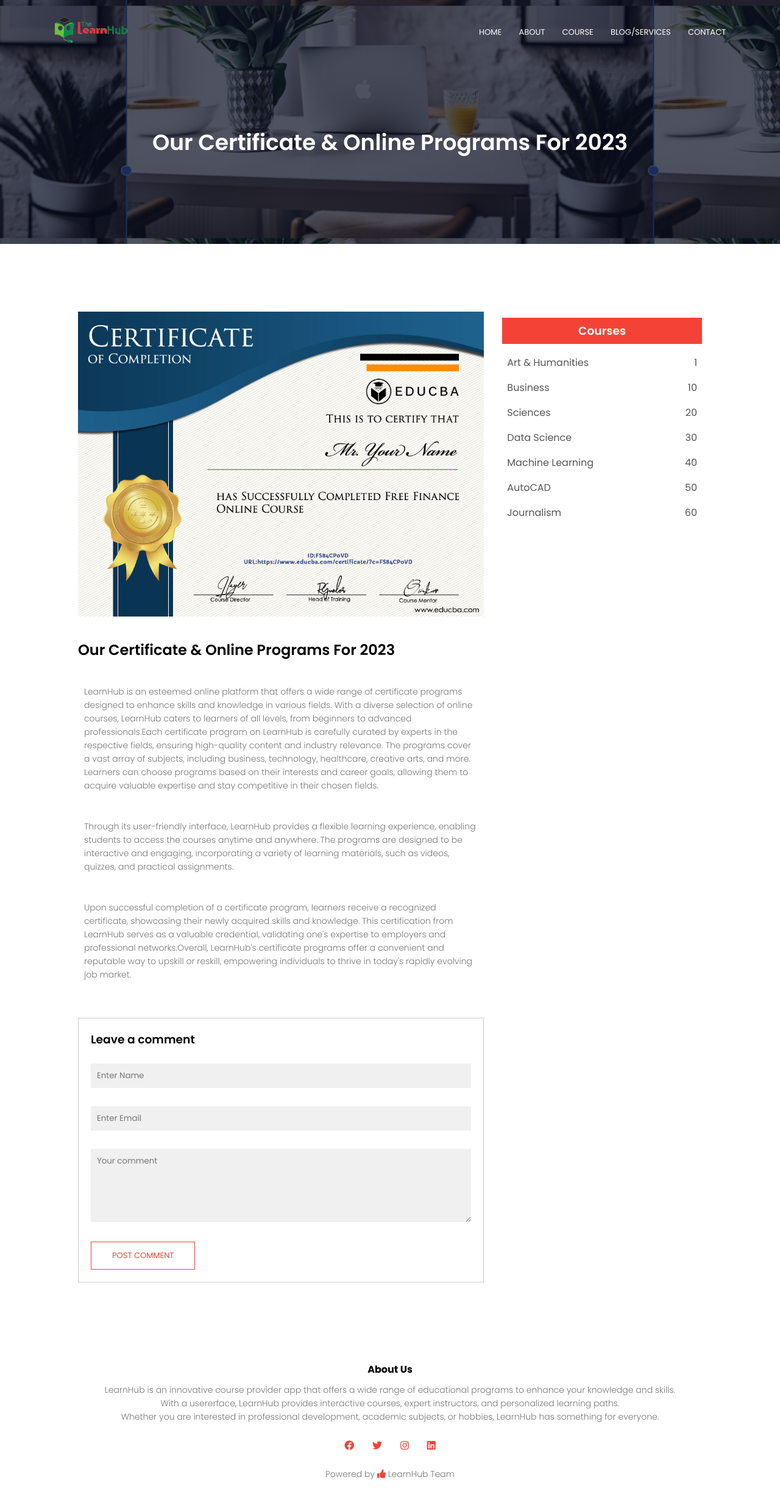
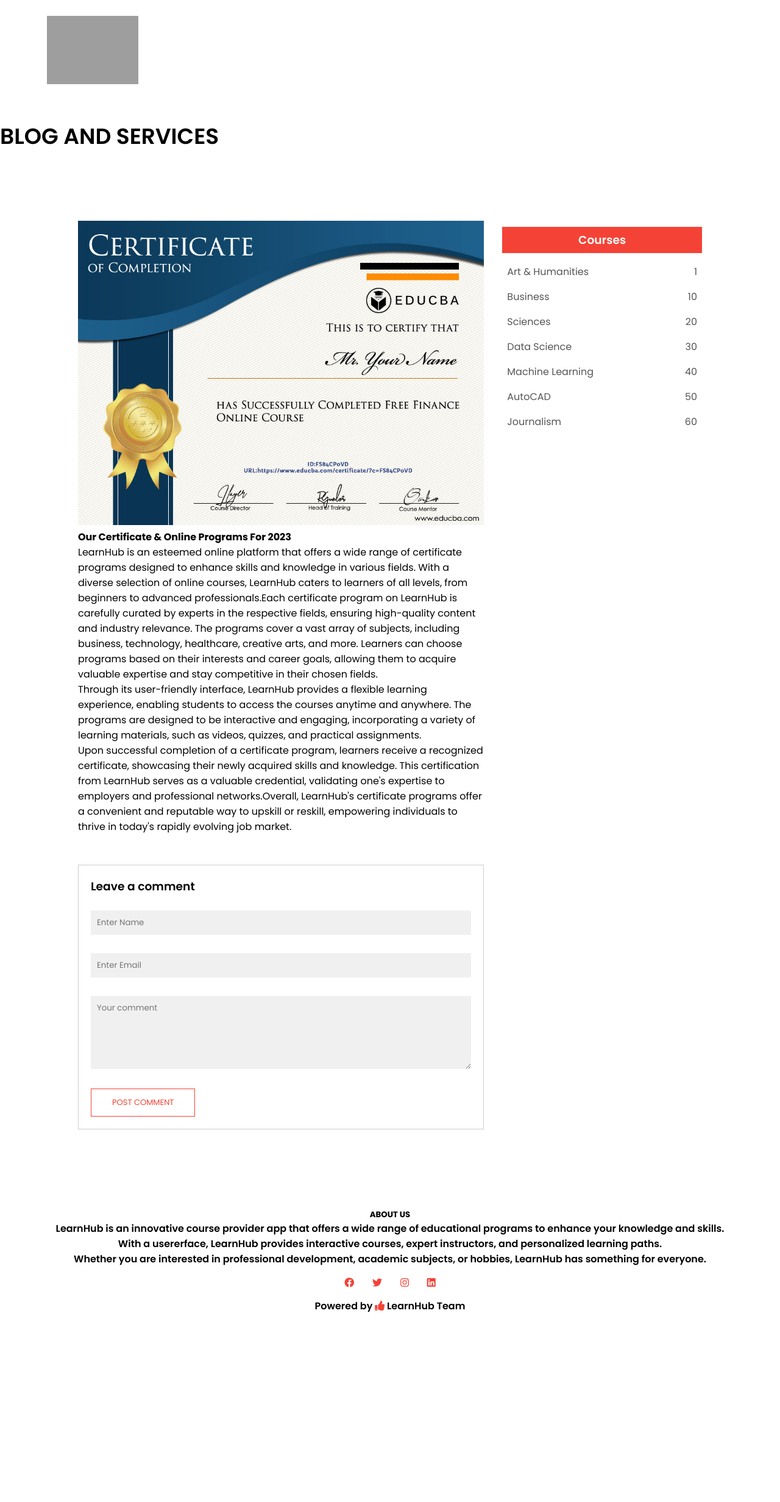
Before and after one commit to Kraymond1738/LearnHub, a Flask app: template templates/html/Blog.html in a window 1280 px wide. Shown: the whole page at 61% size. After the commit the page ends 2152 px from the top, so only its background shows below. Run offline with Flask 3, Linux system fonts and the light colour scheme; the template is opened without the code that fills it, so the values that code supplies are empty; grey boxes are pictures that could not be loaded.

Commit message:
Our blog and services

```diff
--- a/templates/html/Blog.html
+++ b/templates/html/Blog.html
@@ -11,15 +11,15 @@
 
 </head>
 <body>
-<section class="sub-header">
+<section class="sub-header3">
         <nav>
-            <a href="index.html"><img src="images/learnhub_2-removebg-preview.png"></a>
+            <a href="index.html"><img src="images/learnhub_logo.png"></a>
             <div class="nav-links" id="navLinks">
                 <i class="fas fa-times" onclick="hideMenu()"></i>
                 <ul>
                     <li><a href="Home.html">HOME</a></li>
                     <li><a href="About.html">ABOUT</a></li>
-                    <li><a href="course.html">COURSE</a></li>
+                    <li><a href="courses.html">COURSES</a></li>
                     <li><a href="Blog.html">BLOG/SERVICES</a></li>
                     <li><a href="contact.html">CONTACT</a></li>
                 </ul>
@@ -27,7 +27,7 @@
            <i class="fas fa-bars" onclick="showMenu()"></i>
         </nav>
 
-    <h1>Our Certificate & Online Programs For 2023</h1>
+    <br><h1>BLOG AND SERVICES</h1>
 
     </section>
 
@@ -39,12 +39,12 @@
         <div class= "row">
             <div class="blog-left">
                 <img src="images/Free-Finance-Online-Course-Certificate.jpg">
-                <h2>Our Certificate & Online Programs For 2023</h2>
-                <p>LearnHub is an esteemed online platform that offers a wide range of certificate programs designed to enhance skills and knowledge in various fields. With a diverse selection of online courses, LearnHub caters to learners of all levels, from beginners to advanced professionals.Each certificate program on LearnHub is carefully curated by experts in the respective fields, ensuring high-quality content and industry relevance. The programs cover a vast array of subjects, including business, technology, healthcare, creative arts, and more. Learners can choose programs based on their interests and career goals, allowing them to acquire valuable expertise and stay competitive in their chosen fields.</p>
+                <h4>Our Certificate & Online Programs For 2023</h4>
+                <p1>LearnHub is an esteemed online platform that offers a wide range of certificate programs designed to enhance skills and knowledge in various fields. With a diverse selection of online courses, LearnHub caters to learners of all levels, from beginners to advanced professionals.Each certificate program on LearnHub is carefully curated by experts in the respective fields, ensuring high-quality content and industry relevance. The programs cover a vast array of subjects, including business, technology, healthcare, creative arts, and more. Learners can choose programs based on their interests and career goals, allowing them to acquire valuable expertise and stay competitive in their chosen fields.</p1>
                 <br>
-                <p>Through its user-friendly interface, LearnHub provides a flexible learning experience, enabling students to access the courses anytime and anywhere. The programs are designed to be interactive and engaging, incorporating a variety of learning materials, such as videos, quizzes, and practical assignments.</p>
+                <p1>Through its user-friendly interface, LearnHub provides a flexible learning experience, enabling students to access the courses anytime and anywhere. The programs are designed to be interactive and engaging, incorporating a variety of learning materials, such as videos, quizzes, and practical assignments.</p1>
                 <br>
-                <p>Upon successful completion of a certificate program, learners receive a recognized certificate, showcasing their newly acquired skills and knowledge. This certification from LearnHub serves as a valuable credential, validating one's expertise to employers and professional networks.Overall, LearnHub's certificate programs offer a convenient and reputable way to upskill or reskill, empowering individuals to thrive in today's rapidly evolving job market.</p>
+                <p1>Upon successful completion of a certificate program, learners receive a recognized certificate, showcasing their newly acquired skills and knowledge. This certification from LearnHub serves as a valuable credential, validating one's expertise to employers and professional networks.Overall, LearnHub's certificate programs offer a convenient and reputable way to upskill or reskill, empowering individuals to thrive in today's rapidly evolving job market.</p1>
 
                <div class="comment-box">
 
@@ -110,8 +110,8 @@
    <!------- Footer ------->
 
     <section class="footer">
-        <h4>About Us</h4>
-        <p>LearnHub is an innovative course provider app that offers a wide range of educational programs to enhance your knowledge and skills. <br>With a usererface, LearnHub provides interactive courses, expert instructors, and personalized learning paths.<br>Whether you are interested in professional development, academic subjects, or hobbies, LearnHub has something for everyone.</p>
+        <h5>ABOUT US</h5>
+        <p1>LearnHub is an innovative course provider app that offers a wide range of educational programs to enhance your knowledge and skills. <br>With a usererface, LearnHub provides interactive courses, expert instructors, and personalized learning paths.<br>Whether you are interested in professional development, academic subjects, or hobbies, LearnHub has something for everyone.</p1>
 
         <div class="icons">
             <i class="fab fa-facebook"></i>
@@ -119,7 +119,7 @@
             <i class="fab fa-instagram"></i>
             <i class="fab fa-linkedin"></i>
         </div>
-        <p>Powered by <i class="fas fa-thumbs-up"></i> LearnHub Team</p>
+        <p1>Powered by <i class="fas fa-thumbs-up"></i> LearnHub Team</p1>
 
 
     </section>
```
